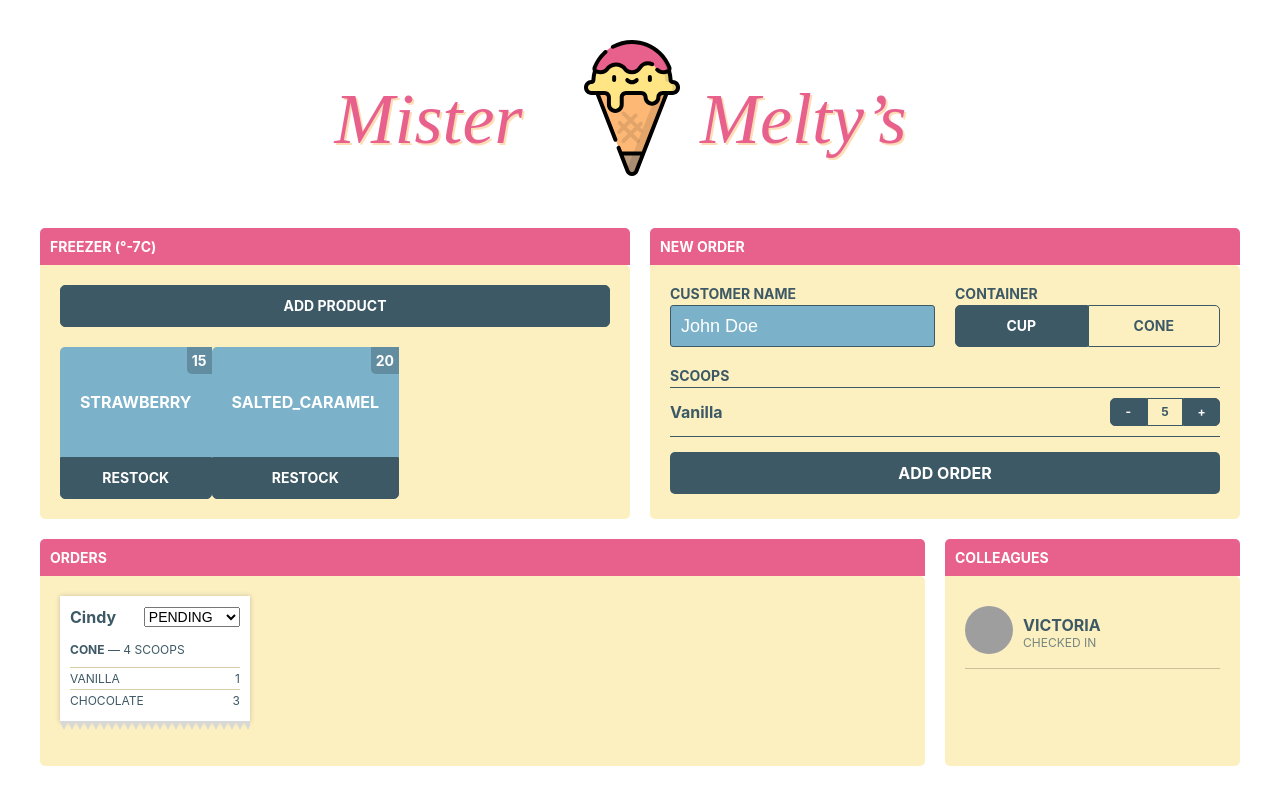
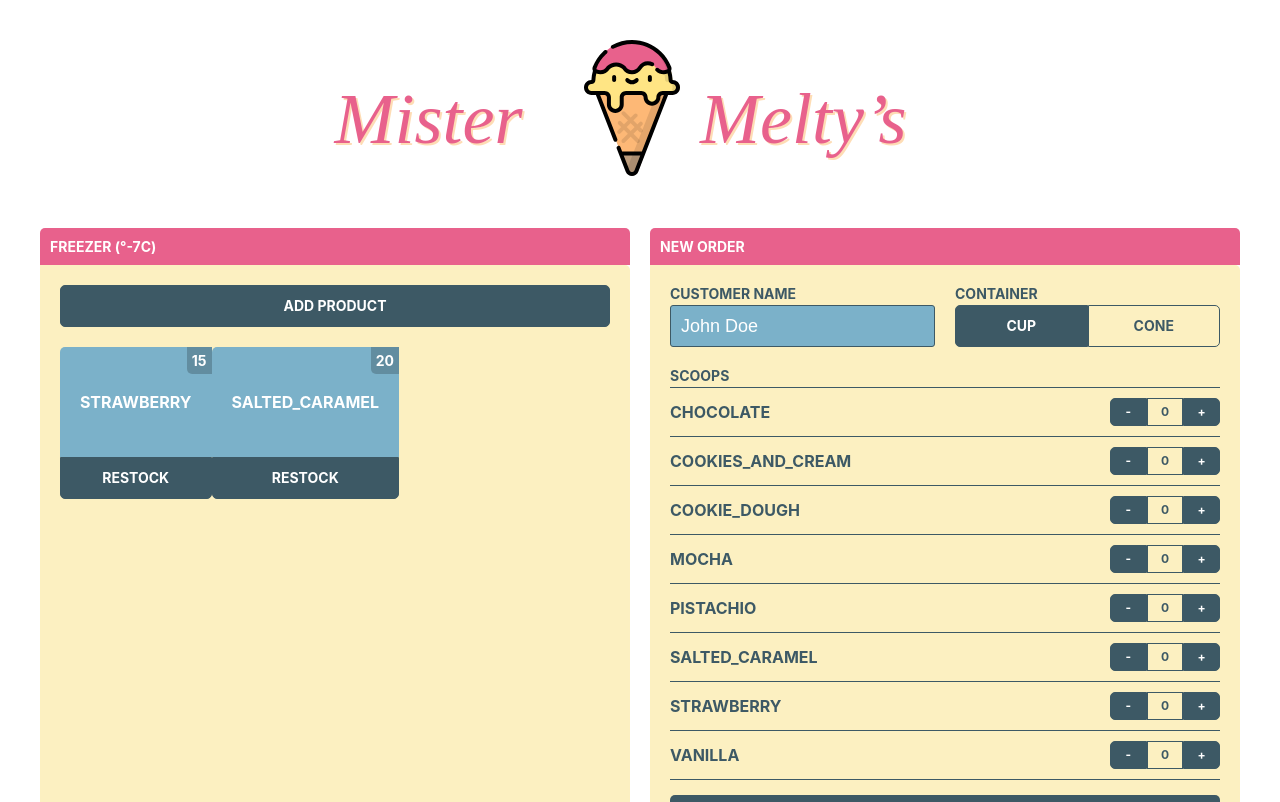
Before and after one commit to renegmed/tuts-reacredux, a React (Create React App) app: page / in a window 1280 px wide. Shown: the top 802 px of the page. Built offline with nearby package versions, Linux system fonts and the light colour scheme; grey boxes are pictures that could not be loaded; the HTML template or start-up script is replaced by a standard one.

Commit message:
separated NewOrder component into container and presentation, worked on +/- buttons

```diff
--- a/src/components/App/App.js
+++ b/src/components/App/App.js
@@ -1,7 +1,7 @@
 import React, { Component } from 'react';
 
 import FreezerContainer from '../Freezer/FreezerContainer';
-import NewOrder from '../NewOrder/NewOrder';
+import NewOrderContainer from '../NewOrder/NewOrderContainer';
 import { Column, Row } from '../Grid/Grid';
 import OrderOverview from '../OrderOverview/OrderOverview';
 import Colleagues from '../Colleagues/Colleagues';
@@ -22,7 +22,7 @@
             <FreezerContainer />
           </Column>
           <Column>
-            <NewOrder />
+            <NewOrderContainer />
           </Column>
         </Row>
         <Row>
--- a/src/components/NewOrder/NewOrder.js
+++ b/src/components/NewOrder/NewOrder.js
@@ -5,12 +5,56 @@
 import ButtonGroup from '../Button/ButtonGroup';
 import Button from '../Button/Button';
 
+import * as FLAVORS from '../../constants/flavors';
+
 import './NewOrder.css';
 
+const DEFAULT_STATE = {
+  scoops: {},
+};
+
 class NewOrder extends Component {
+
+  state = {
+    ...DEFAULT_STATE,
+  };
+
   handleFormSubmit(e) {
     e.preventDefault();
   }
+
+  handleDecreaseFlavor = (flavorName) => {
+    if (!this.state.scoops[flavorName]) {
+      return;
+    }
+
+    if (this.state.scoops[flavorName] === 1) {
+      const updatedScoops = {
+        ...this.state.scoops,
+      };
+      delete updatedScoops[flavorName];
+
+      this.setState({
+        scoops: updatedScoops,
+      });
+    } else {
+      this.setState({
+        scoops: {
+          ...this.state.scoops,
+          [flavorName]: this.state.scoops[flavorName] - 1,
+        },
+      });
+    }
+  };
+
+  handleIncreaseFlavor = (flavorName) => {
+    this.setState({
+      scoops: {
+        ...this.state.scoops,
+        [flavorName]: (this.state.scoops[flavorName] || 0) + 1,
+      },
+    });
+  };
 
   render() {
     return (
@@ -37,18 +81,20 @@
               <col width="20%"/>
             </colgroup>
             <tbody>
-            <tr>
+            {Object.keys(FLAVORS).map(flavor => (
+              <tr key={flavor}>
               <td>
-                <strong>Vanilla</strong>
+                <strong>{flavor}</strong>
               </td>
               <td>
                 <ButtonGroup>
-                  <Button size="small" label="-" priority="primary" />
-                  <Button size="small" label={5} priority="secondary" />
-                  <Button size="small" label="+" priority="primary" />
+                  <Button size="small" label="-" priority="primary" onClick={() => this.handleDecreaseFlavor(flavor)} />
+                  <Button size="small" label={this.state.scoops[flavor] || 0} priority="secondary" />
+                  <Button size="small" label="+" priority="primary" onClick={() => this.handleIncreaseFlavor(flavor)} />
                 </ButtonGroup>
               </td>
             </tr>
+            ))}
             </tbody>
           </table>
 
--- /dev/null
+++ b/src/components/NewOrder/NewOrderContainer.js
@@ -0,0 +1,4 @@
+import { connect } from 'react-redux';
+import NewOrder from './NewOrder';
+
+export default connect()(NewOrder);
```
